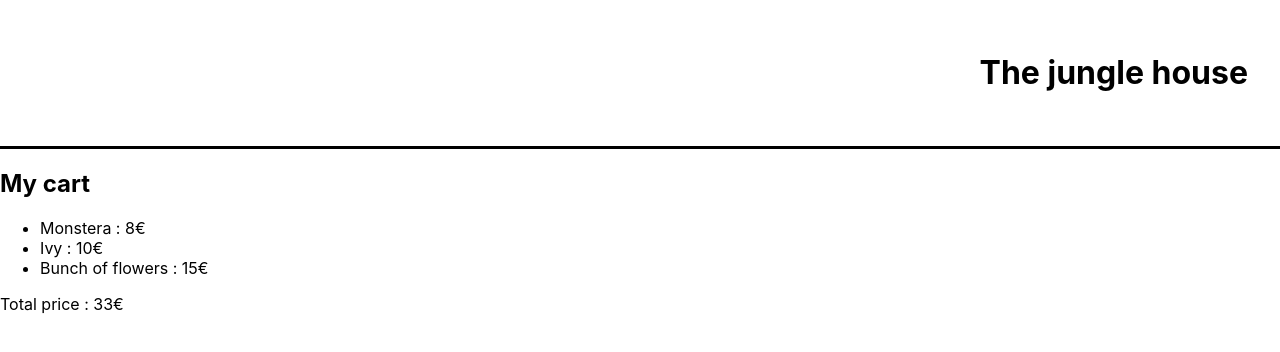
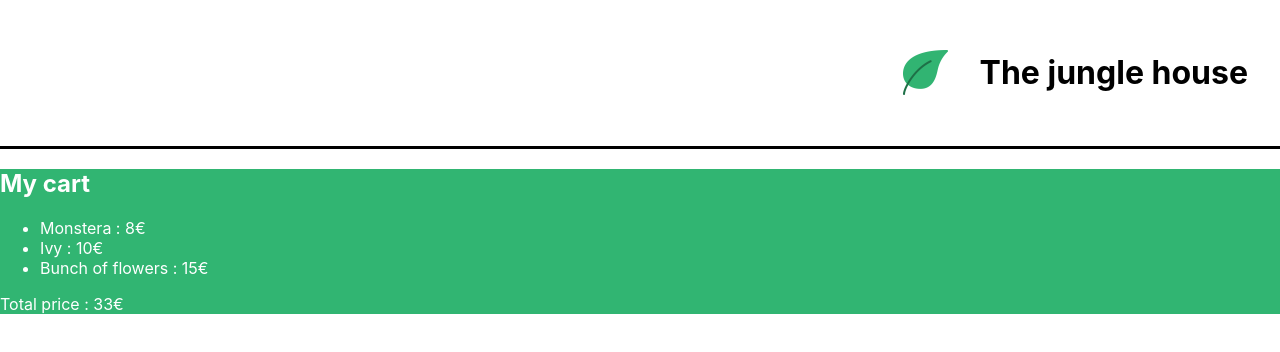
Before and after one commit to vFaribeault/project-the-jungle-house, a React (Create React App) app: page / in a window 1280 px wide. Shown: the top 352 px of the page. Built offline with nearby package versions, Linux system fonts and the light colour scheme.

Commit message:
Banner + Cart CSS added

```diff
--- a/src/components/Banner.js
+++ b/src/components/Banner.js
@@ -1,13 +1,16 @@
 // Import CSS file to add style
 import '../styles/Banner.css'
+// Import logo
+import logo from '../assets/logo.png'
 
 // Create a banner component
 function Banner() {
   // Create variable for title
   const title = 'The jungle house'
-  // Add a className to put some CSS
+  // Add className on banner, logo and title to put some CSS
   return <div className='tjh-banner'>
-      <h1>{ title }</h1>
+      <img src={ logo } alt='La maison jungle' className='tjh-logo' />
+      <h1 className='tjh-title'>{title}</h1>
     </div>
 }
 
--- a/src/components/Cart.js
+++ b/src/components/Cart.js
@@ -9,7 +9,7 @@
   const priceBunchOfFlowers = 15
   // Add a className to put some CSS
   return (
-    <div>
+    <div className='tjh-cart'>
       <h2>My cart</h2>
         <ul>
           <li>Monstera : { priceMonstera }€</li>
--- a/src/styles/Banner.css
+++ b/src/styles/Banner.css
@@ -3,4 +3,17 @@
   text-align: right;
   padding: 32px;
   border-bottom: solid 3px black;
+  display: flex;
+  justify-content: flex-end;
+  flex-direction: row;
+  align-items: center;
 }
+
+.tjh-title {
+  padding-left: 32px;
+}
+
+.tjh-logo {
+  height: 45px;
+  width: 45px;
+}
--- a/src/styles/Cart.css
+++ b/src/styles/Cart.css
@@ -0,0 +1,5 @@
+.tjh-cart {
+  color: white;
+  background-color: #31b572;
+  padding: 32 px;
+}
```
Also changed, not shown: src/assets/logo.png (added).
